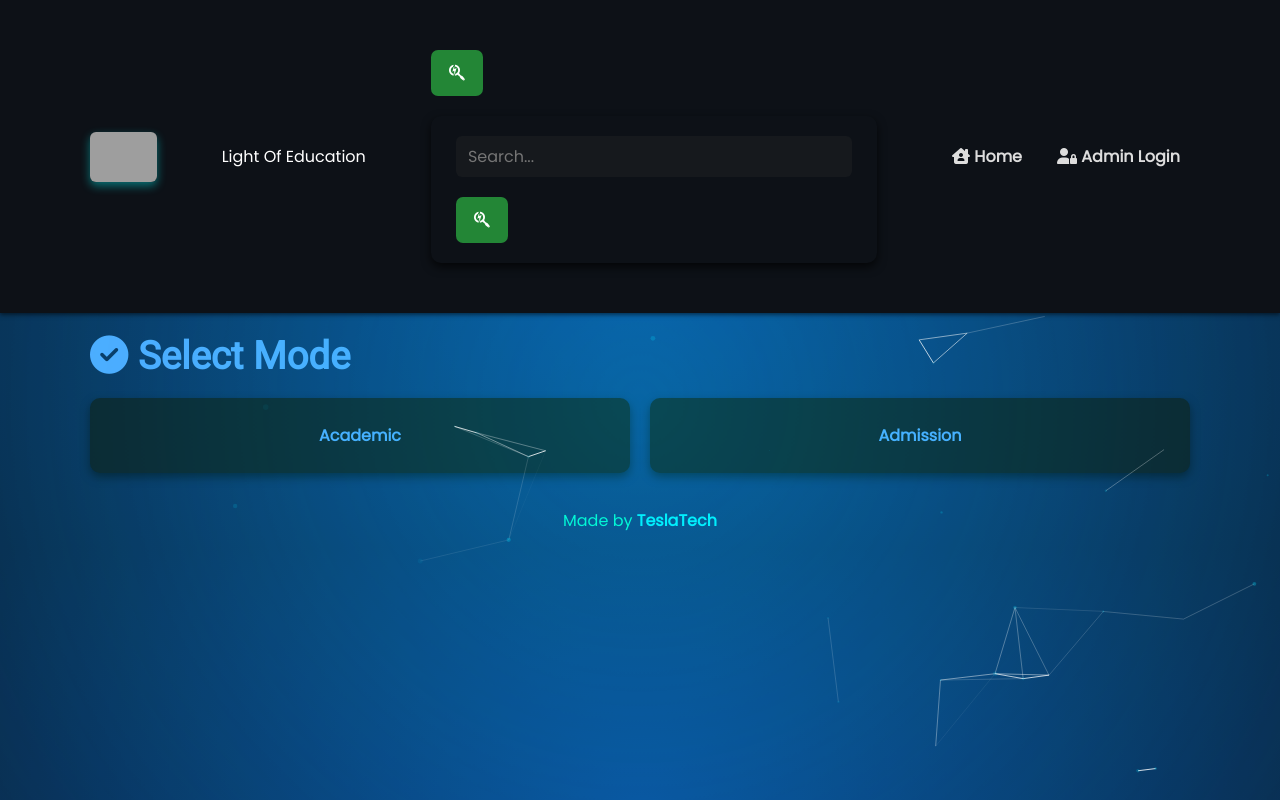
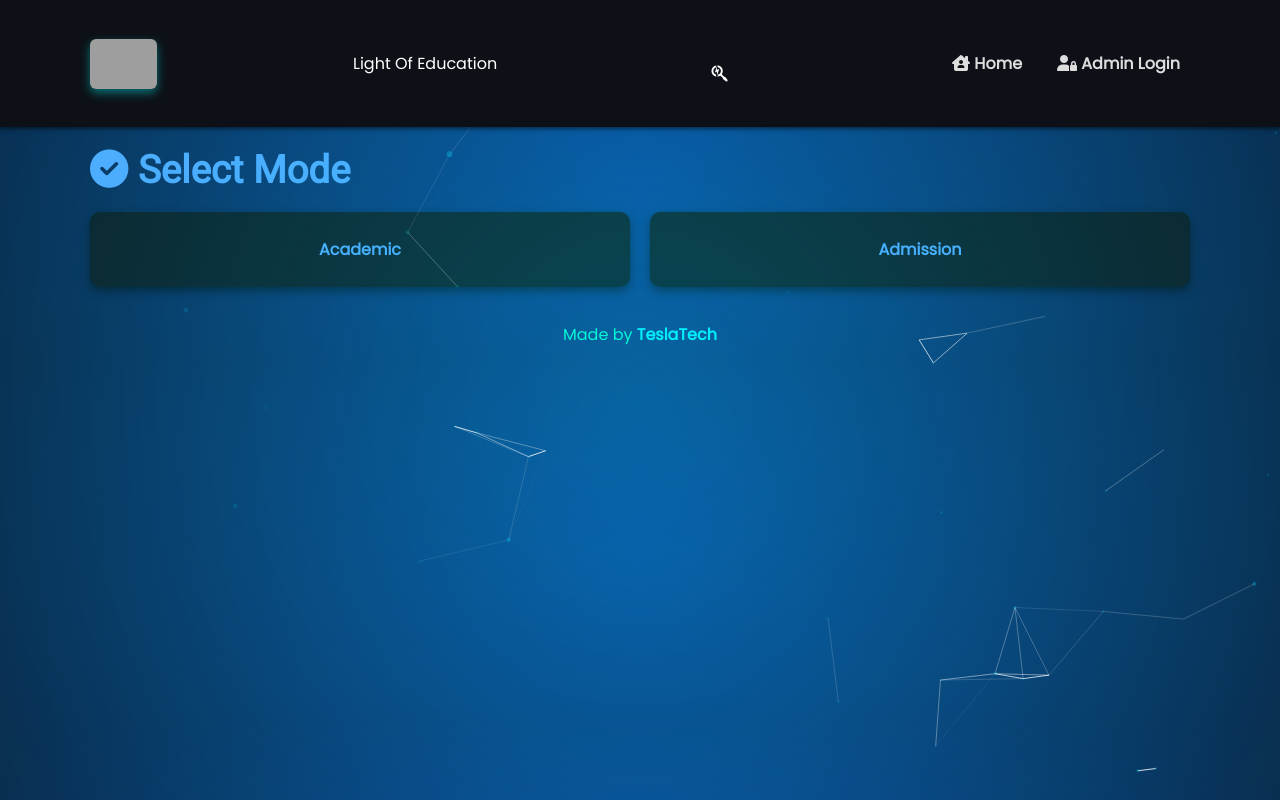
Before and after one commit to TeslaTech369/LOEPDFupload, a Flask app: page / in a window 1280 px wide. Run offline with Flask 3, Linux system fonts and the light colour scheme; some libraries are stand-ins or nearby versions; grey boxes are pictures that could not be loaded.

Commit message:
Update style.css

```diff
--- a/static/style.css
+++ b/static/style.css
@@ -331,3 +331,52 @@ a:hover, a:focus {
   transform: scale(1.05);
   box-shadow: 0 6px 20px rgba(0, 255, 255, 0.7);
 }
+
+
+
+.search-container {
+  position: relative;
+}
+
+#search-icon {
+  background: none;
+  border: none;
+  font-size: 18px;
+  cursor: pointer;
+  color: rgb(255, 255, 255);
+}
+
+.search-form {
+  position: absolute;
+  top: 40px;
+  right: 0;
+  display: none;
+  background-color: #ffffff;
+  padding: 6px;
+  border-radius: 6px;
+  box-shadow: 0 0 10px rgba(0,0,0,0.2);
+  z-index: 1000;
+  flex-direction: row;
+  align-items: center;
+  gap: 5px;
+}
+
+.search-form input {
+  height: 28px;
+  padding: 4px 8px;
+  font-size: 13px;
+  border: 1px solid #000000;
+  border-radius: 4px;
+  outline: none;
+  width: 140px;
+}
+
+.search-form button {
+  padding: 4px 8px;
+  font-size: 13px;
+  border: none;
+  background-color: #00e0ff;
+  color: rgb(28, 142, 177);
+  border-radius: 4px;
+  cursor: pointer;
+}
```
